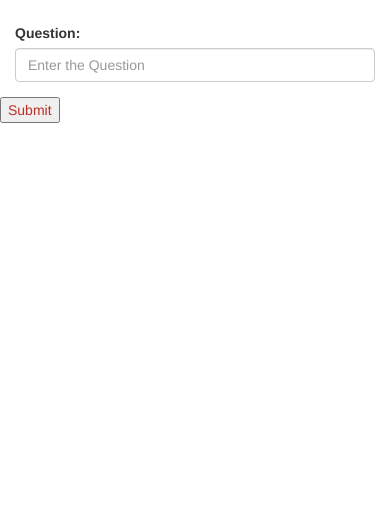
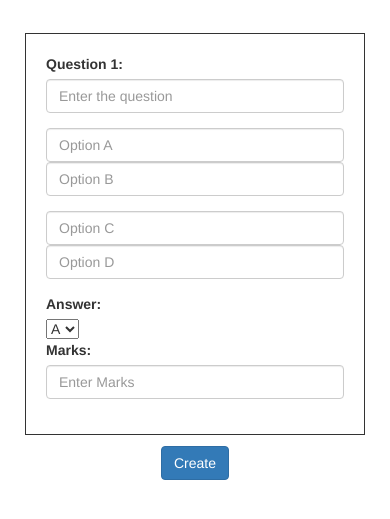
Before and after one commit to chetasborse/QuizMaker, a Django app: page /create/questions/1/ in a window 390 px wide. Shown: the part 52-571 px from the top of the page. Run offline with Django 3.2, Linux system fonts and the light colour scheme; a user stored in the database is signed in; data comes from the database, SQL or seed files in the repository; both versions use the stored data as it was after the commit; some libraries are stand-ins or nearby versions.

Commit message:
Quiz Password

```diff
--- a/creation/forms.py
+++ b/creation/forms.py
@@ -9,10 +9,14 @@ CHOICES = (
 
 
 class QuestionForm(forms.Form):
-    question = forms.CharField()
-    option_a = forms.CharField()
-    option_b = forms.CharField()
-    option_c = forms.CharField()
-    option_d = forms.CharField()
+    question = forms.CharField(widget=forms.TextInput(attrs={'class': 'form-control', 'placeholder': 'Enter the question'}))
+    option_a = forms.CharField(widget=forms.TextInput(attrs={'class': 'form-control', 'placeholder': 'Option A'}))
+    option_b = forms.CharField(widget=forms.TextInput(attrs={'class': 'form-control', 'placeholder': 'Option B'}))
+    option_c = forms.CharField(widget=forms.TextInput(attrs={'class': 'form-control', 'placeholder': 'Option C'}))
+    option_d = forms.CharField(widget=forms.TextInput(attrs={'class': 'form-control', 'placeholder': 'Option D'}))
     answer = forms.ChoiceField(choices=CHOICES)
-    marks = forms.IntegerField()
+    marks = forms.IntegerField(widget=forms.NumberInput(attrs={'class': 'form-control', 'placeholder': 'Enter Marks'}))
+
+
+class QuizAttempt(forms.Form):
+    password = forms.CharField(widget=forms.PasswordInput(attrs={'class':'form-control', 'placeholder': 'Enter Quiz Password'}))
--- a/creation/templates/creation/quiz_create_ques.html
+++ b/creation/templates/creation/quiz_create_ques.html
@@ -4,43 +4,78 @@
         <form method="POST">
                 {% csrf_token %}
                 {{ form.management_form }}
+            <div class="container">
+            <div class="row">
                 {% for form1 in form %}
-                     <div class="form-group row">
-                        <label class="col-sm-2 col-form-label">Question: </label>
-                        <div class="col-sm-10">
-                          <input type="text" class="form-control" id="question" placeholder="Enter the Question ">
+                    <div class="col-sm-5" style="border:1px solid; padding:20px; margin:10px;">
+                         <div class="form-group row">
+                            <label class="col-sm-3 col-form-label">Question {{ forloop.counter }}:</label>
+                            <div class="col-sm-9">
+                              {{form1.question}}
+                            </div>
+                         </div>
+                         {% for error in form1.question.errors %}
+                             <p style="color: red">Enter the question</p>
+                            {% endfor %}
+                        <div class="form-group row">
+                            <div class="col-sm-6">
+                              {{form1.option_a}}
+                            </div>
+                            {% for error in form1.option_a.errors %}
+                             <p style="color: red">Enter Option A</p>
+                            {% endfor %}
+                            <div class="col-sm-6">
+                              {{form1.option_b}}
+                            </div>
+                            {% for error in form1.option_b.errors %}
+                             <p style="color: red">Enter Option B</p>
+                            {% endfor %}
                         </div>
-                     </div>
-
+                        <div class="form-group row">
+                            <div class="col-sm-6">
+                              {{form1.option_c}}
+                            </div>
+                            {% for error in form1.option_c.errors %}
+                             <p style="color: red">Enter Option C</p>
+                            {% endfor %}
+                            <div class="col-sm-6">
+                              {{form1.option_d}}
+                            </div>
+                            {% for error in form1.option_d.errors %}
+                             <p style="color: red">Enter Option D</p>
+                            {% endfor %}
+                         </div>
+                        <div class="form-group row">
+                            <label class="col-sm-2 col-form-label">Answer: </label>
+                            <div class="col-sm-3">
+                              {{form1.answer}}
+                            </div>
+                             {% for error in form1.answer.errors %}
+                             <p style="color: red">{{ error }}</p>
+                            {% endfor %}
+                            <div class="col-sm-1"></div>
+                            <label class="col-sm-2 col-form-label">Marks: </label>
+                            <div class="col-sm-4">
+                              {{form1.marks}}
+                            </div>
+                             {% for error in form1.marks.errors %}
+                             <p style="color: red">Enter Marks</p>
+                            {% endfor %}
+                         </div>
+                    </div>
+                    {% if forloop.counter|divisibleby:2 and forloop.counter > 0 and not forloop.last %}
+                         </div><div class = "row">
+                    {% else %}
+                        <div class="col-sm-2"></div>
+                    {% endif %}
 
                 {% endfor %}
-                <div class="row">
-                <p class="wrapper">
-                    <button  type = "submit" style="color:rgba(188,47,38,1);">Submit</button></p>
+            </div>
+            </div>
+                 <div class="form-group">
+                    <p style="text-align:center;"><button class="btn btn-primary" onclick="alertbox()" type="submit">Create</button></p>
                 </div>
         </form>
     </div>
+
 {% endblock %}
-
-<!--                    <div class="container" style="border:1px solid; padding: 20px;">-->
-<!--                    {% for field in form1 %}-->
-<!--                        <div class="row">-->
-<!--                            <div class="form-group" style="margin:10px;">-->
-<!--                                <div style="text-align:center;">-->
-<!--                                    <label class="col-sm-3">{{ field.label_tag }}</label>-->
-<!--                                </div>-->
-<!--                                <div class="col-sm-9">-->
-<!--                                    {{ field }}-->
-<!--                                </div>-->
-<!--                            </div>-->
-<!--                        </div>-->
-
-<!--                            {% if field.help_text %}-->
-<!--                                <small style="color: grey">{{ field.help_text }}</small>-->
-<!--                            {% endif %}-->
-
-<!--                            {% for error in field.errors %}-->
-<!--                             <p style="color: red">{{ error }}</p>-->
-<!--                            {% endfor %}-->
-<!--                    {% endfor %}-->
-<!--                    </div>-->
--- /dev/null
+++ b/creation/templates/creation/quizview.html
@@ -0,0 +1,6 @@
+{% extends "quiz/base.html" %}
+ {% block content %}
+    {% for ques in questions %}
+        <p>{{ ques.question }}</p>
+    {% endfor %}
+{% endblock %}
--- a/creation/views.py
+++ b/creation/views.py
@@ -1,7 +1,7 @@
-from django.shortcuts import render
+from django.shortcuts import render, redirect
 from django.views.generic import CreateView
 from quiz.models import Quiz
-from django.contrib.auth.mixins import LoginRequiredMixin
+from django.contrib.auth.mixins import LoginRequiredMixin, UserPassesTestMixin
 from django.contrib.auth.decorators import login_required
 from django.forms import formset_factory
 from .forms import QuestionForm
@@ -10,36 +10,58 @@ from .models import Questions
 
 class QuizCreateView(LoginRequiredMixin, CreateView):
     model = Quiz
-    fields = ['title', 'description', 'questions', 'marks', 'instructions']
+    fields = ['title', 'description', 'questions', 'marks', 'instructions', 'password']
 
     def form_valid(self, form):
         form.instance.author = self.request.user
         return super().form_valid(form)
 
+    # def test_func(self):
+    #     quiz = self.get_object()
+    #     if self.request.user == quiz.author:
+    #         return True
+    #     return False
+
 
 @login_required
 def quiz_create_ques(request, pk):
-    quiz = Quiz.objects.filter(pk=pk).first()
-    QuestionFormSet = formset_factory(QuestionForm, extra=quiz.questions, max_num=quiz.questions)
-    if request.method == 'POST':
-        formset = QuestionFormSet(request.POST)
-        if formset.is_valid():
-            for form in formset:
-                ques = Questions()
-                ques.quiz_no = pk
-                ques.question = form.cleaned_data.get('question')
-                ques.option_a = form.cleaned_data.get('option_a')
-                ques.option_b = form.cleaned_data.get('option_b')
-                ques.option_c = form.cleaned_data.get('option_c')
-                ques.option_d = form.cleaned_data.get('option_d')
-                ques.answer = form.cleaned_data.get('answer')
-                ques.marks = form.cleaned_data.get('marks')
-                ques.save()
-            return render(request, 'quiz/about.html', {'title': 'About Page'})
+    Q = Quiz.objects.filter(pk=pk)
+    quiz = Q.first()
+    if request.user == quiz.author:
+        QuestionFormSet = formset_factory(QuestionForm, extra=quiz.questions, max_num=quiz.questions)
+        if request.method == 'POST':
+            formset = QuestionFormSet(request.POST)
+            if formset.is_valid():
+                q_marks = 0
+                for form in formset:
+                    ques = Questions()
+                    ques.quiz_no = pk
+                    ques.question = form.cleaned_data.get('question')
+                    ques.option_a = form.cleaned_data.get('option_a')
+                    ques.option_b = form.cleaned_data.get('option_b')
+                    ques.option_c = form.cleaned_data.get('option_c')
+                    ques.option_d = form.cleaned_data.get('option_d')
+                    ques.answer = form.cleaned_data.get('answer')
+                    ques.marks = form.cleaned_data.get('marks')
+                    q_marks = q_marks + ques.marks
+                    ques.save()
+                    Q.update(marks=q_marks)
+                return redirect('quiz-home')
+        else:
+            formset = QuestionFormSet
+            context = {
+                'title': 'lol',
+                'formset': formset
+            }
+        return render(request, 'creation/quiz_create_ques.html', {'form': formset})
     else:
-        formset = QuestionFormSet
-        context = {
-            'title': 'lol',
-            'formset': formset
-        }
-    return render(request, 'creation/quiz_create_ques.html', {'form': formset})
+        return redirect('quiz-home')
+
+
+def quizview(request, pk, password):
+    questions = Questions.objects.filter(quiz_no=pk)
+    context = {
+        'title': 'Quiz View',
+        'questions': questions
+    }
+    return render(request, 'creation/quizview.html', context)
--- a/quiz/models.py
+++ b/quiz/models.py
@@ -12,6 +12,7 @@ class Quiz(models.Model):
     marks = models.IntegerField(default=0)
     date_posted = models.DateTimeField(default=timezone.now)
     author = models.ForeignKey(User, on_delete=models.CASCADE)
+    password = models.CharField(max_length=20, default=None)
 
     def get_absolute_url(self):
         return reverse('quiz_create_view', kwargs={'pk': self.pk})
--- a/quiz/urls.py
+++ b/quiz/urls.py
@@ -4,10 +4,13 @@ from . import views
 from users import views as user_views
 from .views import QuizDetailView, HomeListView
 from users.views import UserProfiles
+from creation import views as create_views
 
 urlpatterns = [
     path('', HomeListView.as_view(), name='quiz-home'),
-    path('quiz/<int:pk>/', QuizDetailView.as_view(), name='quiz_detail'),
+    # path('quiz/<int:pk>/', QuizDetailView.as_view(), name='quiz_detail'),
+    path('quiz/<int:pk>/', views.quizdetailview, name='quiz_detail'),
+    path('quizview/<int:pk>/<str:password>/', create_views.quizview, name='quiz_view'),
     path('userprofiles/<int:pk>/', UserProfiles.as_view(), name='user_details'),
     path('about/', views.about, name='quiz-about'),
     path('register/', user_views.register, name='register'),
```
Also changed, not shown: quiz/templates/quiz/detail.html (+57 -4 lines), quiz/views.py (+27 -3 lines), db.sqlite3.
